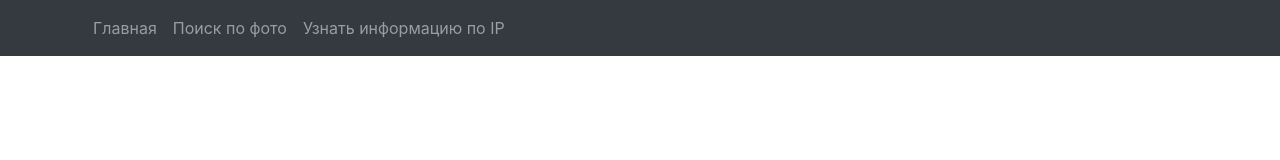
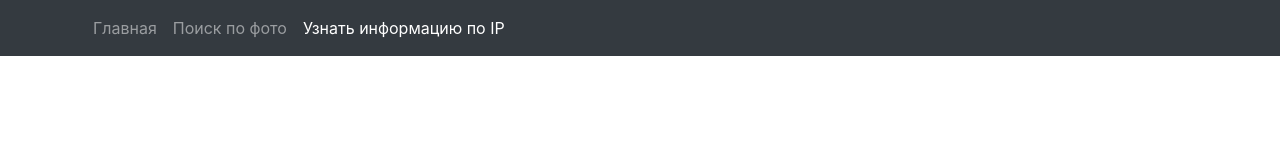
Before and after one commit to prollla/Course, a plain HTML site: page ip.html in a window 1280 px wide. Drawn offline with nearby package versions, Linux system fonts and the light colour scheme.

Commit message:
active ip

```diff
--- a/ip.html
+++ b/ip.html
@@ -22,7 +22,7 @@
           <a class="nav-link" aria-current="page" href="index.html">Поиск по фото</a>
         </li>
         <li class="nav-item">
-          <a class="nav-link" href="ip.html">Узнать информацию по IP</a>
+          <a class="nav-link active" href="ip.html">Узнать информацию по IP</a>
         </li>
       </ul>
     </div>
```
